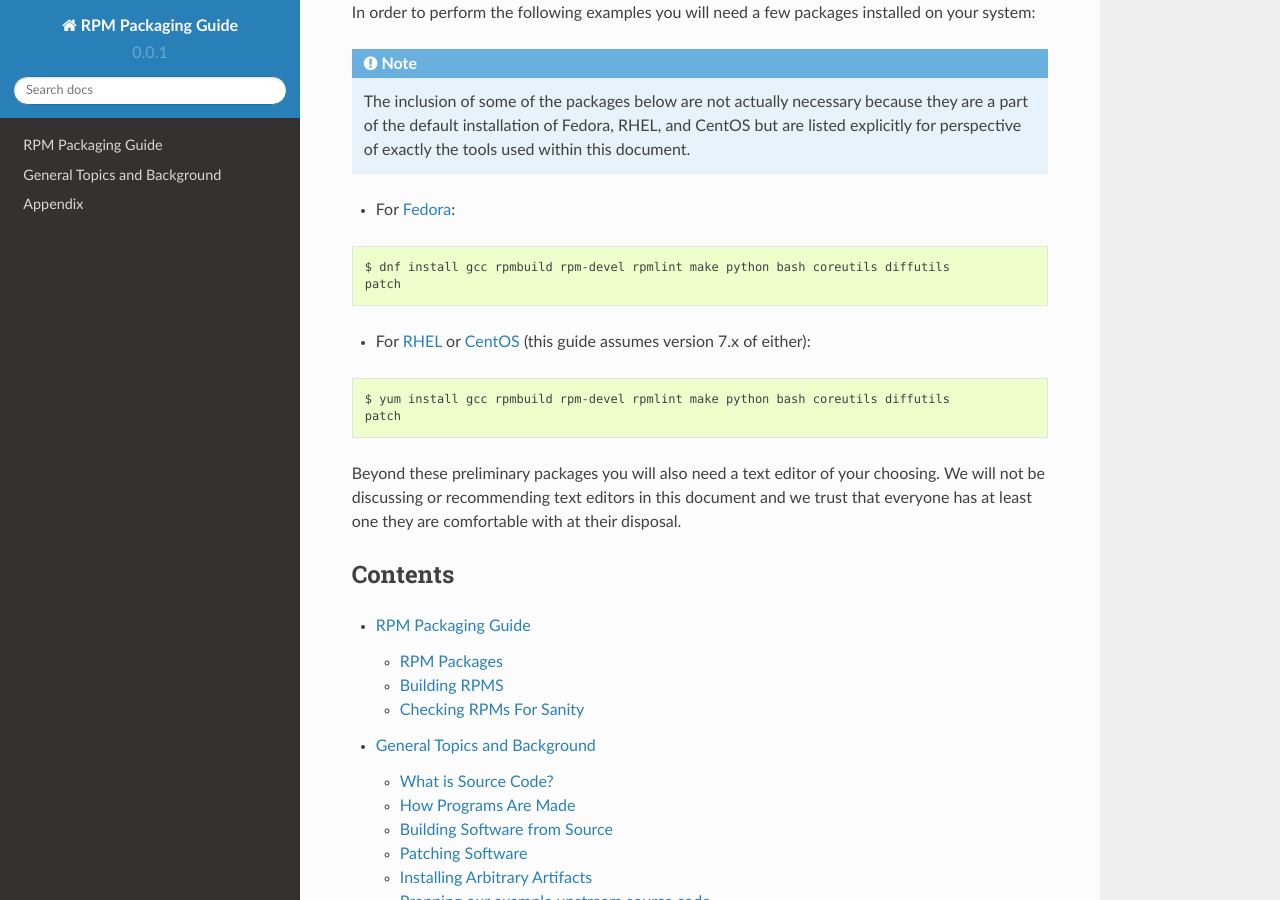
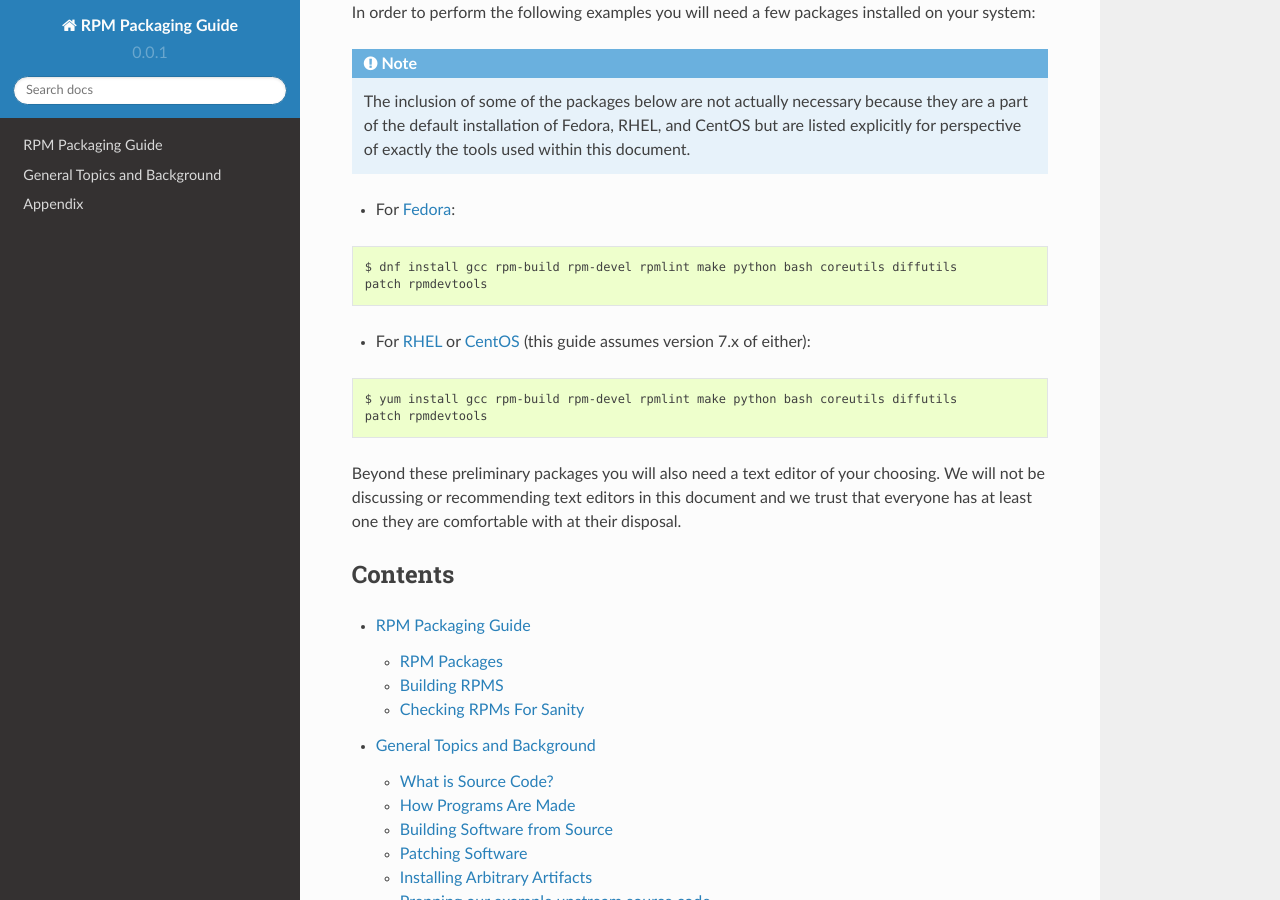
Before and after one commit to redhat-developer/rpm-packaging-guide, a Sphinx documentation site: the page built from source/index.rst, in a window 1280 px wide and 900 px high, scrolled down 1436 px. Built offline with Sphinx 7.4.7 and the Read the Docs theme 2.0.0, drawn with Linux system fonts in a browser that asks for light colours.

Commit message:
Fix prerequisite installation command

```diff
--- a/source/index.rst
+++ b/source/index.rst
@@ -86,15 +86,15 @@
 
 ::
 
-    $ dnf install gcc rpmbuild rpm-devel rpmlint make python bash coreutils diffutils
-    patch
+    $ dnf install gcc rpm-build rpm-devel rpmlint make python bash coreutils diffutils
+    patch rpmdevtools
 
 * For `RHEL`_ or `CentOS`_ (this guide assumes version 7.x of either):
 
 ::
 
-    $ yum install gcc rpmbuild rpm-devel rpmlint make python bash coreutils diffutils
-    patch
+    $ yum install gcc rpm-build rpm-devel rpmlint make python bash coreutils diffutils
+    patch rpmdevtools
 
 
 Beyond these preliminary packages you will also need a text editor of your
```
